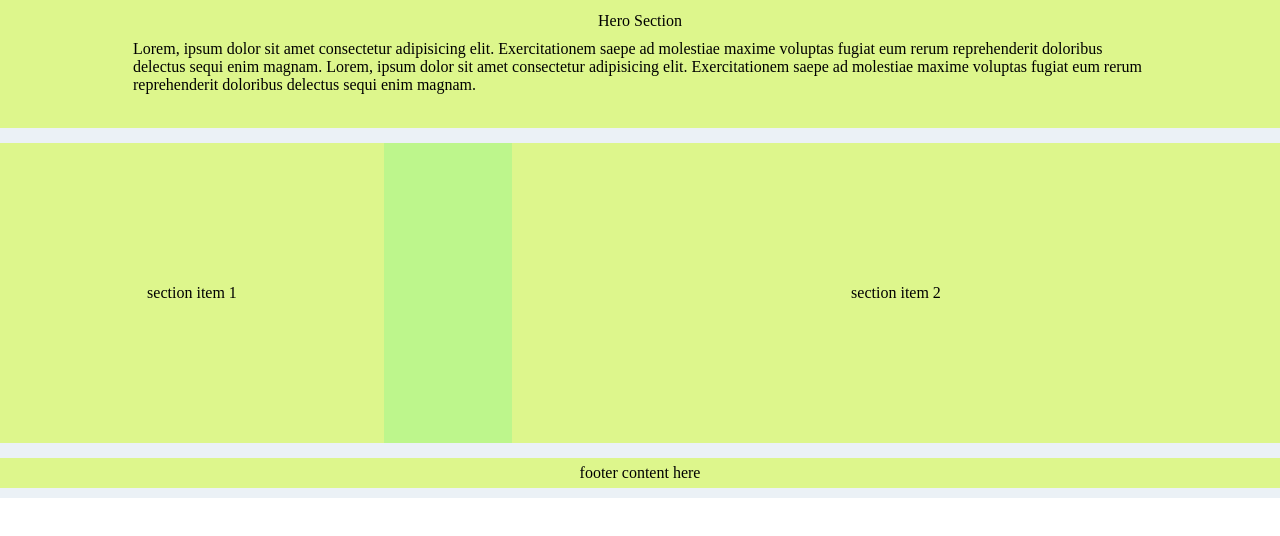
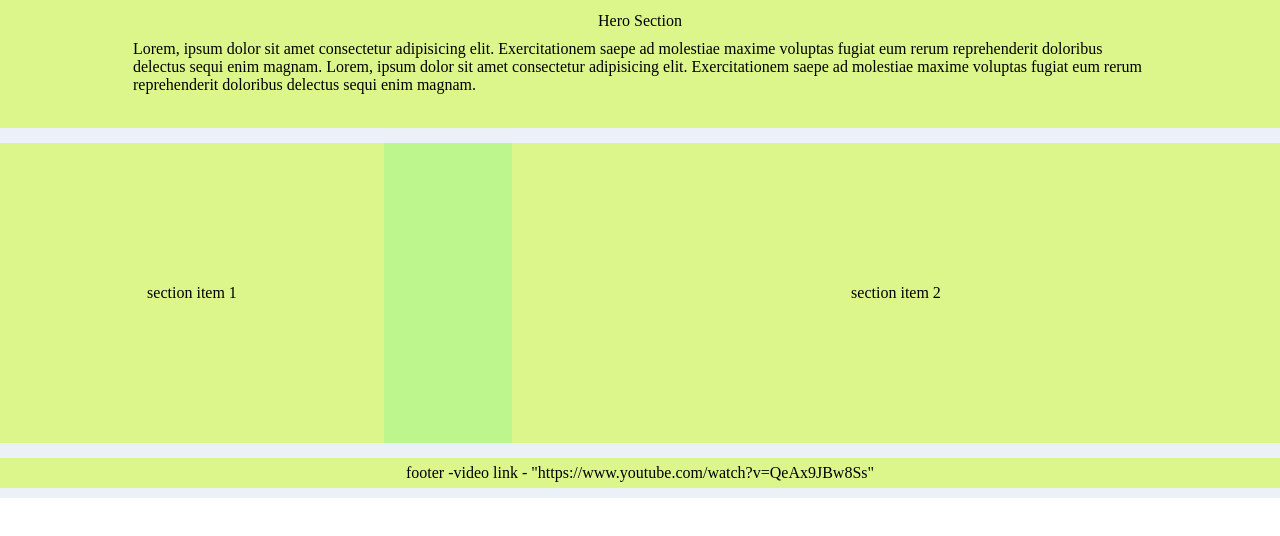
Before and after one commit to nikhilmeria/flexbox_website, a plain HTML site: page index.html in a window 1280 px wide. Shown: the part 72-608 px from the top of the page. Drawn offline with Linux system fonts and the light colour scheme.

Commit message:
video link added

```diff
--- a/index.html
+++ b/index.html
@@ -43,14 +43,10 @@
         </section>
 
         <footer class="foot">
-            footer content here
+            footer -video link - "https://www.youtube.com/watch?v=QeAx9JBw8Ss"
         </footer>
 
     </div>
 
-
-
-
-
 </body>
 </html>
```
